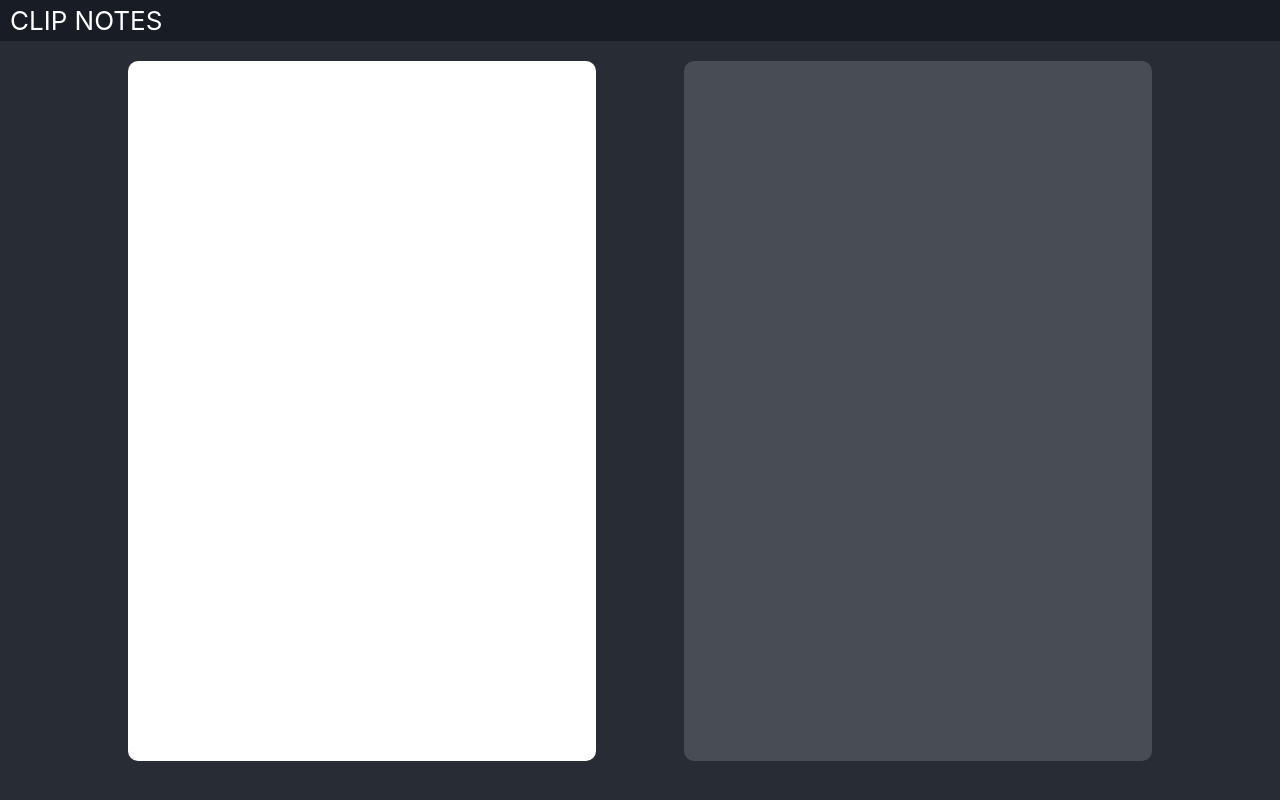
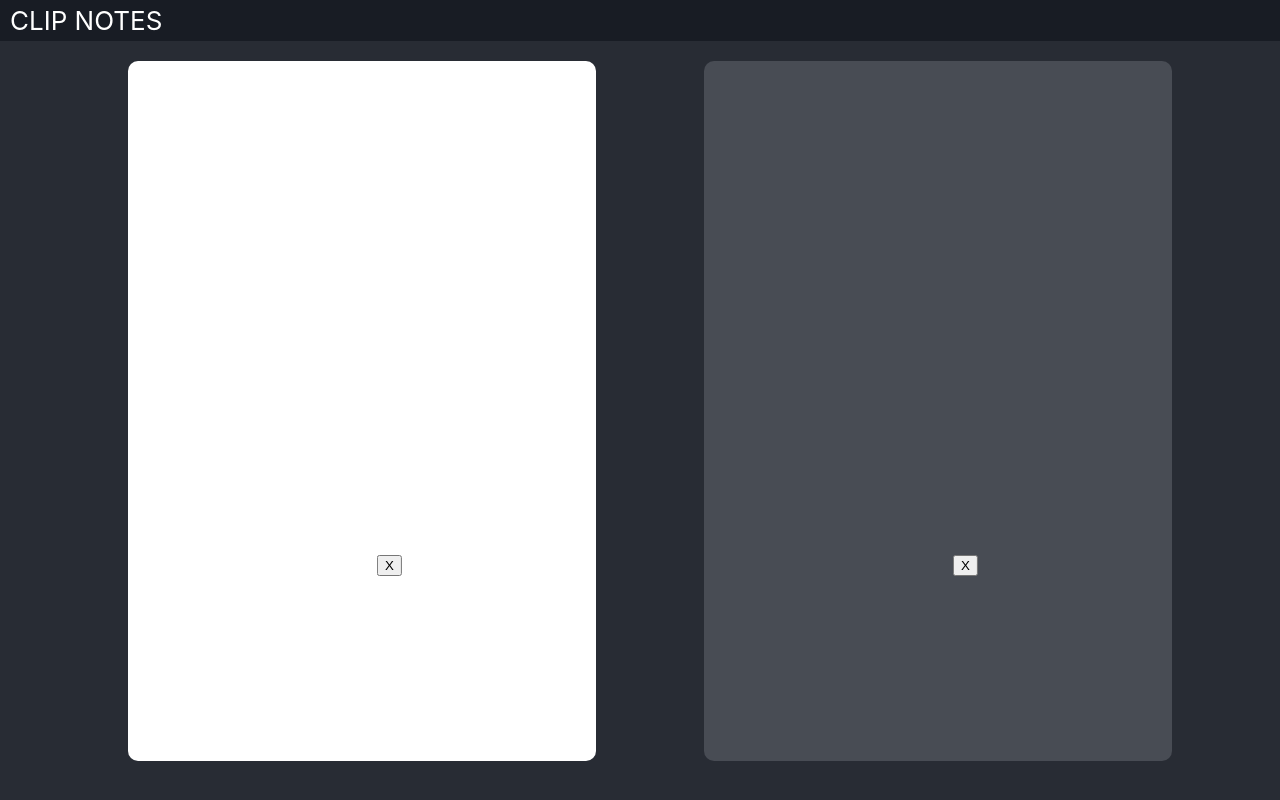
Before and after one commit to harisawan03/clip-notes, a React (Create React App) app: page / in a window 1280 px wide. Shown: the top 800 px of the page. Built offline with nearby package versions, Linux system fonts and the light colour scheme.

Commit message:
incorporate toggle fullscreen button - need to figure out positioning

```diff
--- a/src/components/Edit.js
+++ b/src/components/Edit.js
@@ -14,7 +14,7 @@ export default class Edit extends React.Component {
 
   render() {
     return(
-      <div className="Edit-canvas">
+      <div className="Control-edit">
         <textarea
           className="Notes-edit"
           type="text"
--- a/src/components/Format.js
+++ b/src/components/Format.js
@@ -5,7 +5,7 @@ import FullScreen from './FullScreen.js'
 export default class Format extends React.Component {
   render() {
     return(
-      <div className="Display-canvas">
+      <div className="Control-display">
         <textarea readOnly
           className="Notes-display"
           value={this.props.notes}
--- a/src/styles/FullScreen.css
+++ b/src/styles/FullScreen.css
@@ -1,4 +1,4 @@
 .Toggle {
   position: absolute;
-  transform: translate(-125%, 20%);
+  transform: translate(1000%, -1000%);
 }
--- a/src/styles/Notepad.css
+++ b/src/styles/Notepad.css
@@ -5,7 +5,7 @@
   padding-top: 20px;
 }
 
-.Notes-edit {
+.Control-edit {
   position: absolute;
   margin: 0% 0% 0% 10%;
   min-height: 85vh;
@@ -13,32 +13,44 @@
   min-width: 35vw;
   max-width: 35vw;
   border: 0;
+  border-radius: 10px;
+}
+
+.Notes-edit {
+  position: relative;
+  min-height: 85vh;
+  max-height: 85vh;
+  min-width: 35vw;
+  max-width: 35vw;
   padding: 10px;
+  border: 0;
+  border-radius: 10px;
   resize: none;
-  border-radius: 10px;
   outline: 0;
 }
 
-.Notes-display {
-  background-color: #484c54;
-  color: #e6dfdf;
+.Control-display {
+  position: relative;
   margin: 0% 10% 0% 0%;
   min-height: 85vh;
   max-height: 85vh;
   min-width: 35vw;
   max-width: 35vw;
   float: right;
+  border: 0;
+  border-radius: 10px;
+}
+
+.Notes-display {
+  background-color: #484c54;
+  color: #e6dfdf;
+  min-height: 85vh;
+  max-height: 85vh;
+  min-width: 35vw;
+  max-width: 35vw;
   padding: 10px;
   resize: none;
   border: 0;
   border-radius: 10px;
   outline: 0;
 }
-
-.Display-canvas {
-  position: relative;
-}
-
-.Edit-canvas {
-  position: relative;
-}
```
